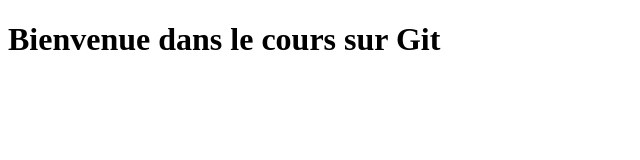
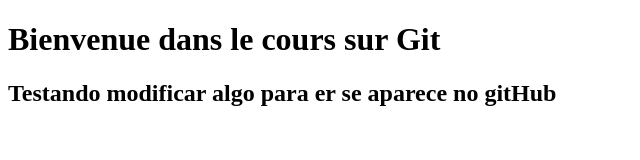
Before and after one commit to rodriguesyasmin/ProjetEnvironnement, a plain HTML site: page index.html in a window 1280 px wide. Shown: the whole page, without its empty margins (0-640 px from the left). Drawn offline with Linux system fonts and the light colour scheme.

Commit message:
Testando

```diff
--- a/index.html
+++ b/index.html
@@ -7,5 +7,6 @@
 </head>
 <body>
     <h1>Bienvenue dans le cours sur Git</h1>
+    <h2>Testando modificar algo para er se aparece no gitHub</h2>
 </body>
 </html>
```
